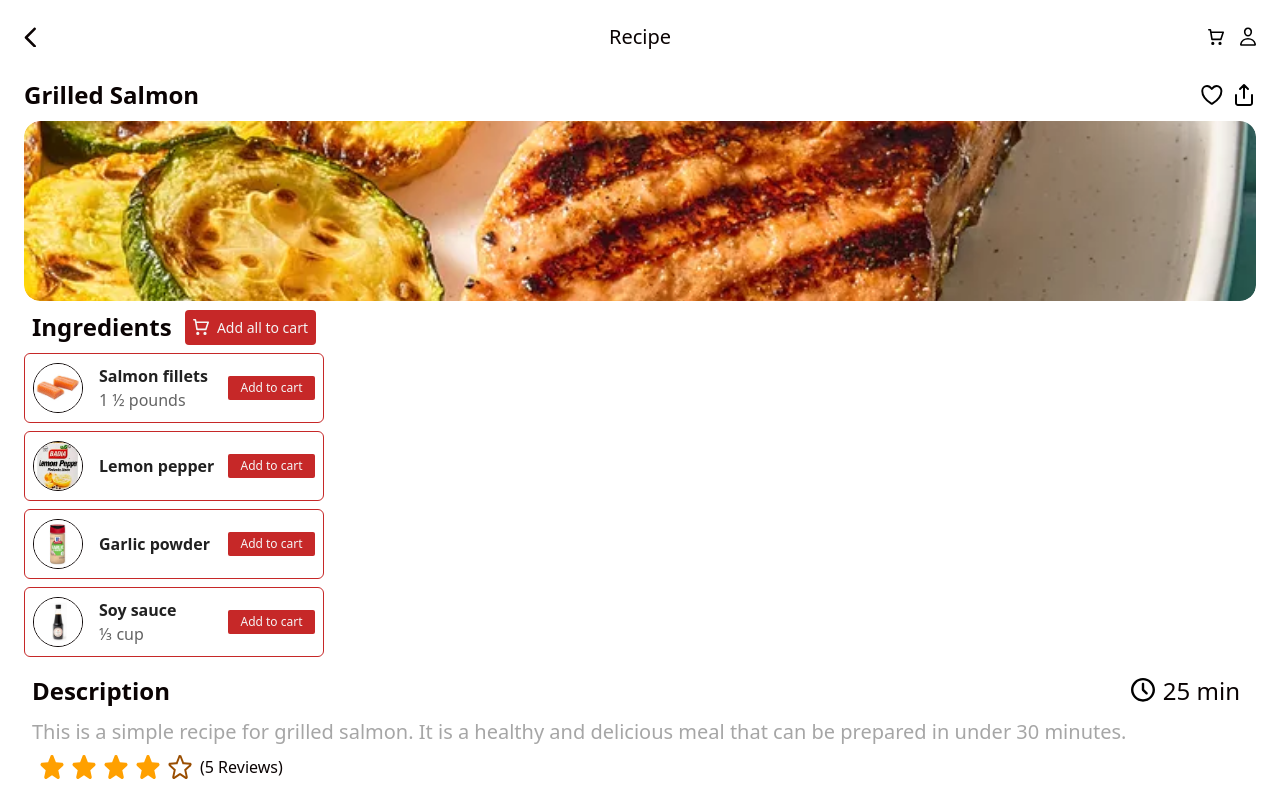
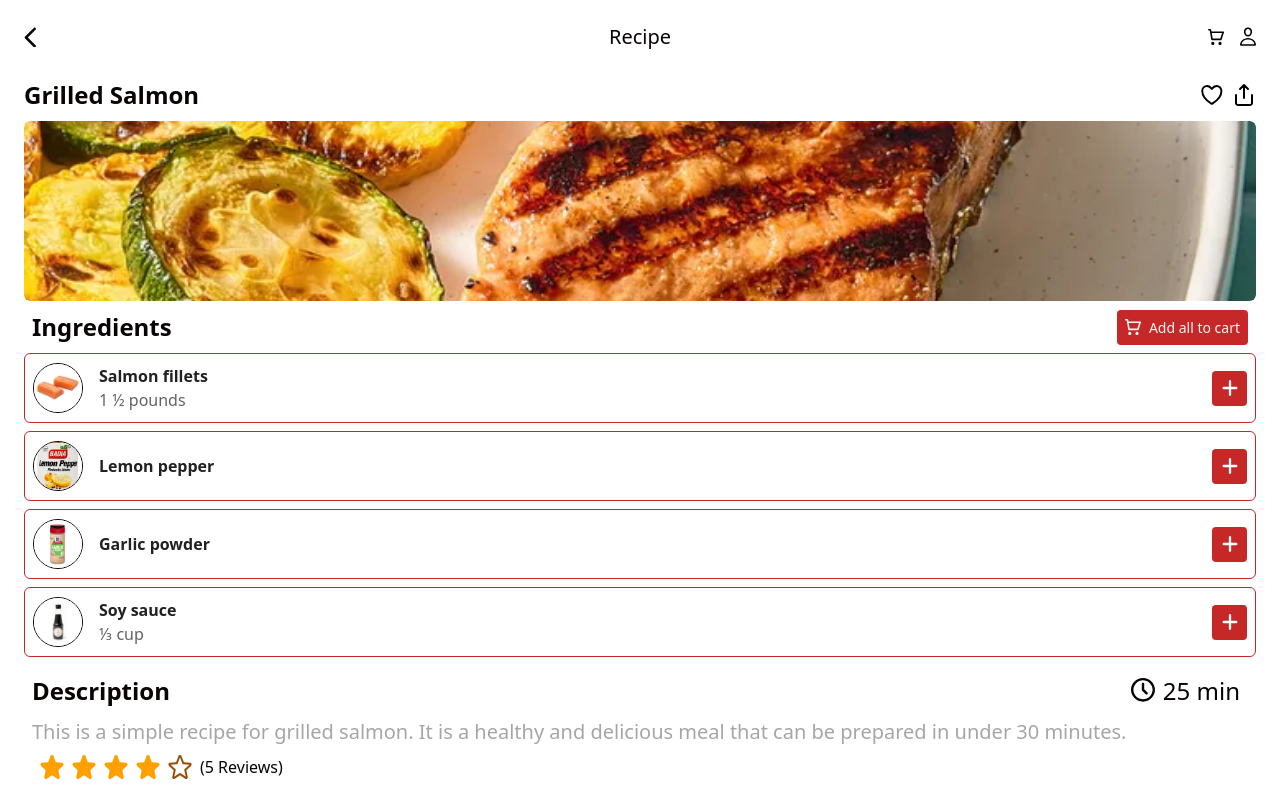
Before and after one commit to walleats/walleats, a Next.js app: page /recipe in a window 1280 px wide. Shown: the top 800 px of the page. Built offline with nearby package versions, Linux system fonts and the light colour scheme.

Commit message:
screen fixes

```diff
--- a/src/app/page.tsx
+++ b/src/app/page.tsx
@@ -8,7 +8,7 @@ import { foodPlans, navItems, offerItems } from "@/constants/mocks";
 
 export default function Home() {
   return (
-    <div className="flex flex-col bg-background-50 min-h-screen w-full items-center py-2 gap-2 overflow-y-auto overflow-x-hidden">
+    <div className="flex flex-col bg-background-50 min-h-screen w-full items-center py-2 px-[18px] gap-2 overflow-y-auto overflow-x-hidden">
       <Top
         topBarProps={{
           title: "Home",
@@ -19,7 +19,7 @@ export default function Home() {
         }}
       />
 
-      <div className="flex items-center justify-center space-x-4 mt-1">
+      <div className="flex w-full items-center justify-between mt-1">
         <OptionCard title="Food" image={images.foodLargeDark} />
         <OptionCard title="Ingredients" image={images.foodLargeDark} />
       </div>
--- a/src/app/recipe/page.tsx
+++ b/src/app/recipe/page.tsx
@@ -1,5 +1,5 @@
 'use client'
-import { Button } from "@/components/button/Button";
+import { IconButton } from "@/components/button/IconButton";
 import { Icon } from "@/components/icon/Icon";
 import { ListItemProps } from "@/components/list-item/ListItem";
 import { IngredientsList } from "@/components/recipe/ingredients-list/IngredientsList";
@@ -12,8 +12,7 @@ import { images } from "@/constants/images";
 import { instructionList, nutritionalProperties } from "@/constants/mocks";
 import Image from "next/image";
 
-const label= "Add to cart"
-const submitIcon = <Button label={label} size="xsmall" />
+const submitIcon = <IconButton icon={icons.plusWhite} />
 
 const ingredients: ListItemProps[] = [
   {
@@ -85,13 +84,13 @@ export default function Recipe() {
             <Icon icon={icons.share}/>
           </div>
         </div>
-        <div className="relative w-full max-w-full h-[180px] aspect-[16/9] rounded-2xl overflow-hidden mt-2">
+        <div className="relative w-full max-w-full h-[180px] aspect-[16/9] rounded-md overflow-hidden mt-2">
           <Image
             src={images.grilledSalmon}
             alt="Grilled Salmon"
             layout="fill"
             objectFit="cover"
-            className="rounded-2xl"
+            className="rounded-md"
           />
         </div>
         <IngredientsList itemProps={ingredients} onClick={() => {console.log("All items added to cart")}} />
--- a/src/components/option-card/OptionCard.tsx
+++ b/src/components/option-card/OptionCard.tsx
@@ -9,7 +9,7 @@ export interface OptionCardProps {
 
 export const OptionCard = ({ title, image, onClick, darkText = false }: OptionCardProps) => {
   return (
-    <div onClick={onClick} className="relative w-[170px] h-[192px] rounded-md overflow-hidden">
+    <div onClick={onClick} className="relative w-[190px] h-[180px] rounded-md overflow-hidden">
       <Image src={image} alt={title} layout="fill" objectFit="cover" className="rounded-md" />
       <div
         className={`absolute inset-0 flex flex-col justify-end p-2 ${
--- a/src/components/recipe/ingredients-list/IngredientsList.tsx
+++ b/src/components/recipe/ingredients-list/IngredientsList.tsx
@@ -13,7 +13,7 @@ export const IngredientsList: React.FC<IngredientsListProps> = ({
     onClick
 }) => {
     return (
-        <div className="flex w-[300px] py-2 flex-col items-start gap-2">
+        <div className="flex min-w-[300px] py-2 flex-col items-start gap-2">
             <div className="flex px-2 justify-between items-center self-stretch">
                 <span className="text-text-950 font-poppins text-h4 font-bold leading-[36px]">
                     Ingredients
--- a/src/components/search-bar/SearchBar.tsx
+++ b/src/components/search-bar/SearchBar.tsx
@@ -26,7 +26,7 @@ export const SearchBar: React.FC<SearchBarProps> = ({
   const borderColor = value.length > 0 ? "border-primary-500" : "border-primary-400";
 
   return (
-    <div className={`flex items-center justify-between w-full bg-background-300 py-2 px-3 rounded-lg border ${borderColor}`}>
+    <div className={`flex items-center justify-between w-full bg-background-300 py-2 px-3 rounded-md border ${borderColor}`}>
       <input
         className="w-full bg-transparent outline-none"
         placeholder={placeholder}
```
